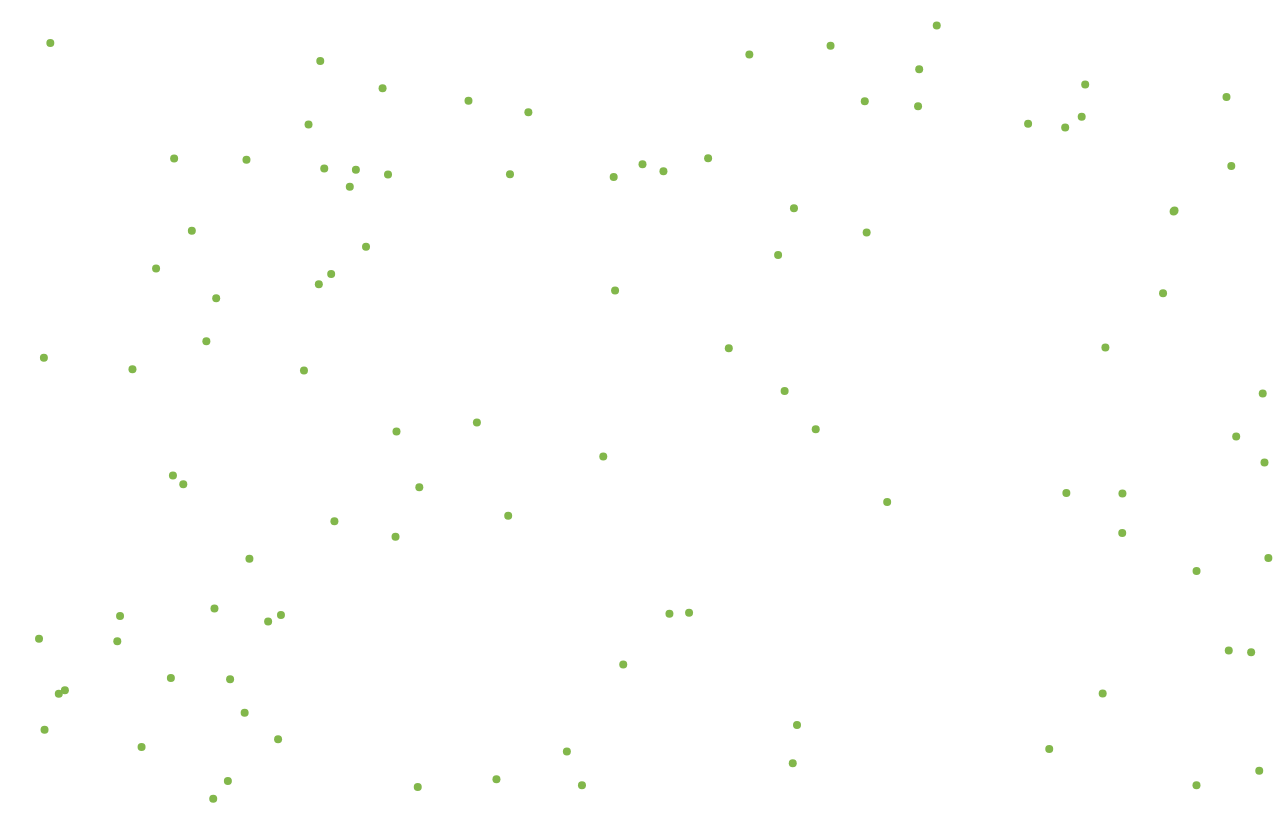
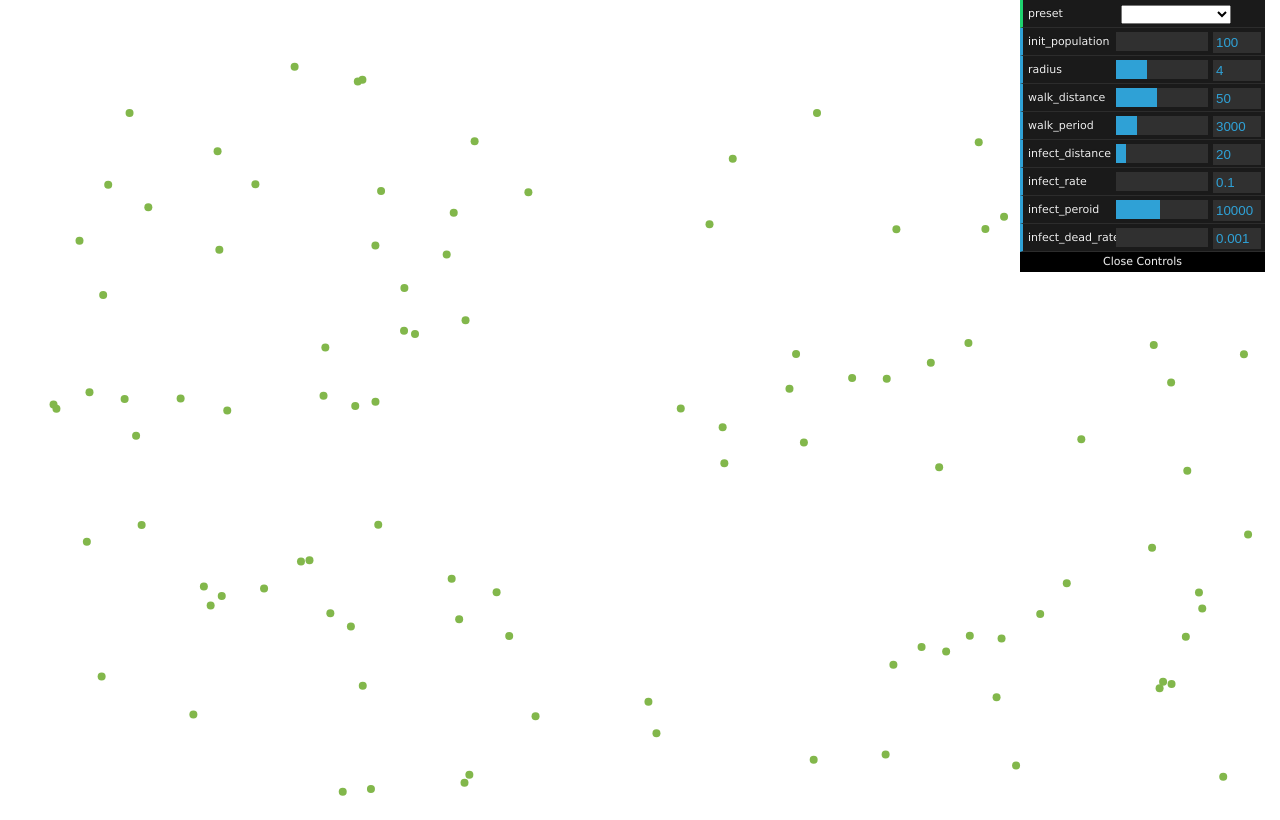
Before and after one commit to jingmingcn/plagueincweb, a plain HTML site: page index.html in a window 1280 px wide. Drawn offline with Linux system fonts and the light colour scheme.

Commit message:
Changes to be committed: 	new file:   dat.gui.min.js 	modified:   index.html 	new file:   presets.js

```diff
--- a/index.html
+++ b/index.html
@@ -1,6 +1,7 @@
 <!DOCTYPE html>
 <html>
   <head>
+    <meta charset="UTF-8" />
     <style>
       canvas {
         margin: 0px;
@@ -10,7 +11,11 @@
   </head>
   <body>
     <canvas id="canvas" width="800" height="600"></canvas>
+    <script src="dat.gui.min.js"></script>
+    <script type="text/javascript" charset="utf-8" src="presets.js"></script>
     <script type="text/javascript">
+      // (function(){}); equals the body onLoad event, which will be called when the document loaded.
+
       (function () {
         var width =
           window.innerWidth ||
@@ -24,52 +29,106 @@
         canvas.width = width;
         canvas.height = height;
         var ctx = canvas.getContext("2d");
+        const gui = new dat.GUI();
+
+        var preset = {
+          preset: "default",
+          init_population: 100,
+          radius: 4,
+          walk_distance: 50,
+          walk_period: 3000,
+          infect_distance: 20,
+          infect_rate: 0.1,
+          infect_peroid: 10_000.0,
+          infect_dead_rate: 0.001,
+        };
+
+        gui
+          .add(
+            preset,
+            "preset",
+            presets.map((v) => v.name)
+          )
+          .listen()
+          .onFinishChange(function () {
+            if (this.isModified()) {
+              presets.forEach((e) => {
+                if (e.name === this.getValue()) {
+                  preset.init_population = e.init_population;
+                  preset.radius = e.radius;
+                  preset.walk_distance = e.walk_distance;
+                  preset.walk_period = e.walk_period;
+                  preset.infect_distance = e.infect_distance;
+                  preset.infect_rate = e.infect_rate;
+                  preset.infect_peroid = e.infect_peroid;
+                  preset.infect_dead_rate = e.infect_dead_rate;
+                }
+              });
+              simulation();
+            }
+          });
+
+        gui
+          .add(preset, "init_population", 100, 1000, 10)
+          .listen()
+          .onFinishChange(function () {
+            if (this.isModified()) {
+              simulation();
+            }
+          });
+        gui.add(preset, "radius", 1, 10, 1).listen();
+        gui.add(preset, "walk_distance", 10, 100, 10).listen();
+        gui.add(preset, "walk_period", 1000, 10000, 1000).listen();
+        gui.add(preset, "infect_distance", 10, 100, 10).listen();
+        gui.add(preset, "infect_rate", 0.1, 1, 0.1).listen();
+        gui.add(preset, "infect_peroid", 1000, 20_000, 1000).listen();
+        gui.add(preset, "infect_dead_rate", 0.001, 0.1, 0.001).listen();
+
+        gui.open();
+
         var isRun = true;
+        var timeOutThread;
         const HS_HEALTH = "health";
         const HS_INFECTED = "infected";
         const HS_DEAD = "dead";
         const HS_IMMUNITY = "immunity";
 
-        var init_population = 100;
-        var fps = 60;
-        var radius = 4;
-
-        var walk_distance = 50;
-        var walk_period = 3000.0;
-        var infect_distance = 20;
-        var infect_rate = 0.1;
-        var infect_peroid = 10_000.0;
-        var infect_dead_rate = 0.001; // emulating parameter, not real dead rate
-
         var isInsideCity = function (x, y) {
           return (
-            x >= radius &&
-            x <= width - radius &&
-            y >= radius &&
-            y <= height - radius
+            x >= preset["radius"] &&
+            x <= width - preset["radius"] &&
+            y >= preset["radius"] &&
+            y <= height - preset["radius"]
           );
         };
 
         var randomPosition = function () {
-          var x = radius + Math.random() * (width - 2 * radius);
-          var y = radius + Math.random() * (height - 2 * radius);
+          var x =
+            preset["radius"] + Math.random() * (width - 2 * preset["radius"]);
+          var y =
+            preset["radius"] + Math.random() * (height - 2 * preset["radius"]);
           return { x: x, y: y };
         };
 
         var randomWalk = function (_x, _y) {
           var x, y;
           do {
-            x = _x + (Math.random() * 2 - 1) * walk_distance;
-            y = _y + (Math.random() * 2 - 1) * walk_distance;
+            x = _x + (Math.random() * 2 - 1) * preset["walk_distance"];
+            y = _y + (Math.random() * 2 - 1) * preset["walk_distance"];
           } while (!isInsideCity(x, y));
 
           return { x: x, y: y };
         };
 
+        var simulation = function () {
+          if (timeOutThread) clearTimeout(timeOutThread);
+
+          var fps = 60;
+
           var persons = [];
 
           // Initialize Persons
-        for (var i = 0; i < init_population; i++) {
+          for (var i = 0; i < preset["init_population"]; i++) {
             var _position = randomPosition();
             var position = randomWalk(_position.x, _position.y);
             var cur_position = {
@@ -81,8 +140,8 @@
               _position: _position,
               cur_position: cur_position,
               healthState: HS_HEALTH,
-            bubble_radius: radius,
-            lastWalkTime: Date.now() + Math.random() * walk_period,
+              bubble_radius: preset["radius"],
+              lastWalkTime: Date.now() + Math.random() * preset["walk_period"],
             };
             persons.push(person);
           }
@@ -90,7 +149,10 @@
           // mouse down to drop the patient zero
           canvas.addEventListener("mousedown", (e) => {
             var rect = canvas.getBoundingClientRect();
-          var _position = { x: e.clientX - rect.left, y: e.clientY - rect.top };
+            var _position = {
+              x: e.clientX - rect.left,
+              y: e.clientY - rect.top,
+            };
             var position = randomWalk(_position.x, _position.y);
             var cur_position = {
               x: _position.x,
@@ -103,7 +165,7 @@
               cur_position: cur_position,
               healthState: HS_INFECTED,
               infected_time: Date.now(),
-            bubble_radius: radius,
+              bubble_radius: preset["radius"],
               last_bubble_time: Date.now(),
               lastWalkTime: Date.now(),
             };
@@ -120,7 +182,7 @@
                 return v.healthState != HS_DEAD;
               })
               .forEach((v) => {
-              var rate = (now - v.lastWalkTime) / walk_period;
+                var rate = (now - v.lastWalkTime) / preset["walk_period"];
 
                 if (rate >= 1) {
                   v._position = {
@@ -148,15 +210,16 @@
                     return (
                       Math.pow(v.cur_position.x - p.cur_position.x, 2) +
                         Math.pow(v.cur_position.y - p.cur_position.y, 2) <=
-                      Math.pow(infect_distance, 2) && p.healthState == HS_HEALTH
+                        Math.pow(preset["infect_distance"], 2) &&
+                      p.healthState == HS_HEALTH
                     );
                   })
                   .forEach((p) => {
-                  if (Math.random() <= infect_rate) {
+                    if (Math.random() <= preset["infect_rate"]) {
                       p.healthState = HS_INFECTED;
                       p.infected_time = now;
                       p.last_bubble_time = now;
-                    p.bubble_radius = radius;
+                      p.bubble_radius = preset["radius"];
                     }
                   });
               });
@@ -166,11 +229,11 @@
               .filter((v) => {
                 return (
                   v.healthState == HS_INFECTED &&
-                now - v.infected_time > infect_peroid
+                  now - v.infected_time > preset["infect_peroid"]
                 );
               })
               .forEach((v) => {
-              if (Math.random() <= infect_dead_rate) {
+                if (Math.random() <= preset["infect_dead_rate"]) {
                   v.healthState = HS_DEAD;
                 } else {
                   v.healthState = HS_IMMUNITY;
@@ -184,11 +247,11 @@
               })
               .forEach((v) => {
                 v.bubble_radius +=
-                ((now - v.last_bubble_time) / walk_period) *
+                  ((now - v.last_bubble_time) / preset["walk_period"]) *
                   3 *
-                (infect_distance - radius);
-              if (v.bubble_radius > infect_distance) {
-                v.bubble_radius = radius;
+                  (preset["infect_distance"] - preset["radius"]);
+                if (v.bubble_radius > preset["infect_distance"]) {
+                  v.bubble_radius = preset["radius"];
                 }
                 v.last_bubble_time = now;
               });
@@ -221,7 +284,7 @@
               ctx.arc(
                 v.cur_position.x,
                 v.cur_position.y,
-              radius,
+                preset["radius"],
                 0,
                 2 * Math.PI,
                 false
@@ -235,7 +298,7 @@
               ctx.arc(
                 v.cur_position.x,
                 v.cur_position.y,
-              radius,
+                preset["radius"],
                 0,
                 2 * Math.PI,
                 false
@@ -249,7 +312,7 @@
               ctx.arc(
                 v.cur_position.x,
                 v.cur_position.y,
-              radius,
+                preset["radius"],
                 0,
                 2 * Math.PI,
                 false
@@ -275,7 +338,7 @@
             if (sleepTime < 0) sleepTime = 0;
             lastLoopTime = Date.now();
             //console.log("sleepTime:" + sleepTime);
-          setTimeout(render, sleepTime);
+            timeOutThread = setTimeout(render, sleepTime);
 
             if (now - lastFPSTime >= 1000) {
               //console.log("fps:" + fps_);
@@ -287,6 +350,9 @@
           };
 
           render();
+        };
+
+        simulation();
       })();
     </script>
   </body>
--- /dev/null
+++ b/presets.js
@@ -0,0 +1,189 @@
+var presets = [
+  {
+    name: "流感",
+    init_population: 100,
+    radius: 4,
+    walk_distance: 50,
+    walk_period: 3000,
+    infect_distance: 20,
+    infect_rate: 0.1,
+    infect_peroid: 10_000.0,
+    infect_dead_rate: 0.001,
+  },
+  {
+    name: "艾滋病",
+    init_population: 100,
+    radius: 4,
+    walk_distance: 50,
+    walk_period: 3000,
+    infect_distance: 20,
+    infect_rate: 0.1,
+    infect_peroid: 10_000.0,
+    infect_dead_rate: 0.001,
+  },
+  {
+    name: "乙脑",
+    init_population: 100,
+    radius: 4,
+    walk_distance: 50,
+    walk_period: 3000,
+    infect_distance: 20,
+    infect_rate: 0.1,
+    infect_peroid: 10_000.0,
+    infect_dead_rate: 0.001,
+  },
+  {
+    name: "布病",
+    init_population: 100,
+    radius: 4,
+    walk_distance: 50,
+    walk_period: 3000,
+    infect_distance: 20,
+    infect_rate: 0.1,
+    infect_peroid: 10_000.0,
+    infect_dead_rate: 0.001,
+  },
+  {
+    name: "非典",
+    init_population: 100,
+    radius: 4,
+    walk_distance: 50,
+    walk_period: 3000,
+    infect_distance: 20,
+    infect_rate: 0.1,
+    infect_peroid: 10_000.0,
+    infect_dead_rate: 0.001,
+  },
+  {
+    name: "霍乱",
+    init_population: 100,
+    radius: 4,
+    walk_distance: 50,
+    walk_period: 3000,
+    infect_distance: 20,
+    infect_rate: 0.1,
+    infect_peroid: 10_000.0,
+    infect_dead_rate: 0.001,
+  },
+  {
+    name: "甲肝",
+    init_population: 100,
+    radius: 4,
+    walk_distance: 50,
+    walk_period: 3000,
+    infect_distance: 20,
+    infect_rate: 0.1,
+    infect_peroid: 10_000.0,
+    infect_dead_rate: 0.001,
+  },
+  {
+    name: "甲型H1N1流感",
+    init_population: 100,
+    radius: 4,
+    walk_distance: 50,
+    walk_period: 3000,
+    infect_distance: 20,
+    infect_rate: 0.1,
+    infect_peroid: 10_000.0,
+    infect_dead_rate: 0.001,
+  },
+  {
+    name: "鼠疫",
+    init_population: 100,
+    radius: 4,
+    walk_distance: 50,
+    walk_period: 3000,
+    infect_distance: 20,
+    infect_rate: 0.1,
+    infect_peroid: 10_000.0,
+    infect_dead_rate: 0.001,
+  },
+  {
+    name: "乙肝",
+    init_population: 100,
+    radius: 4,
+    walk_distance: 50,
+    walk_period: 3000,
+    infect_distance: 20,
+    infect_rate: 0.1,
+    infect_peroid: 10_000.0,
+    infect_dead_rate: 0.001,
+  },
+  {
+    name: "乙类出血热",
+    init_population: 100,
+    radius: 4,
+    walk_distance: 50,
+    walk_period: 3000,
+    infect_distance: 20,
+    infect_rate: 0.1,
+    infect_peroid: 10_000.0,
+    infect_dead_rate: 0.001,
+  },
+  {
+    name: "乙类登革热",
+    init_population: 100,
+    radius: 4,
+    walk_distance: 50,
+    walk_period: 3000,
+    infect_distance: 20,
+    infect_rate: 0.1,
+    infect_peroid: 10_000.0,
+    infect_dead_rate: 0.001,
+  },
+  {
+    name: "乙类肺结核",
+    init_population: 100,
+    radius: 4,
+    walk_distance: 50,
+    walk_period: 3000,
+    infect_distance: 20,
+    infect_rate: 0.1,
+    infect_peroid: 10_000.0,
+    infect_dead_rate: 0.001,
+  },
+  {
+    name: "乙类猩红热",
+    init_population: 100,
+    radius: 4,
+    walk_distance: 50,
+    walk_period: 3000,
+    infect_distance: 20,
+    infect_rate: 0.1,
+    infect_peroid: 10_000.0,
+    infect_dead_rate: 0.001,
+  },
+  {
+    name: "乙类狂犬病",
+    init_population: 100,
+    radius: 4,
+    walk_distance: 50,
+    walk_period: 3000,
+    infect_distance: 20,
+    infect_rate: 0.1,
+    infect_peroid: 10_000.0,
+    infect_dead_rate: 0.001,
+  },
+  {
+    name: "乙类麻疹",
+    init_population: 100,
+    radius: 4,
+    walk_distance: 50,
+    walk_period: 3000,
+    infect_distance: 20,
+    infect_rate: 0.1,
+    infect_peroid: 10_000.0,
+    infect_dead_rate: 0.001,
+  },
+  {
+    name: "乙类疟疾",
+    init_population: 100,
+    radius: 4,
+    walk_distance: 50,
+    walk_period: 3000,
+    infect_distance: 20,
+    infect_rate: 0.1,
+    infect_peroid: 10_000.0,
+    infect_dead_rate: 0.001,
+  },
+];
```
Also changed, not shown: dat.gui.min.js (added). Lines whose indentation alone changed are shown as unchanged.
